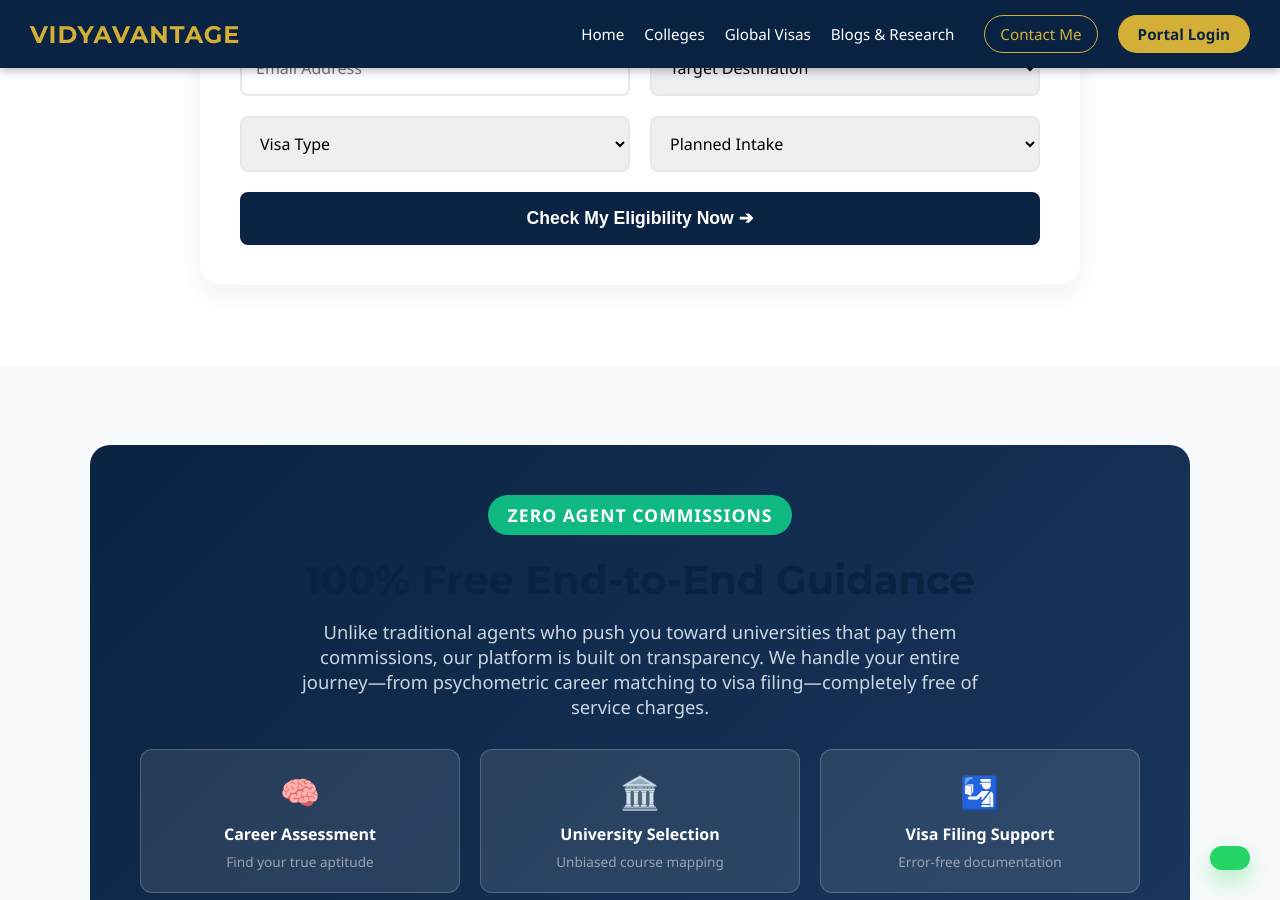
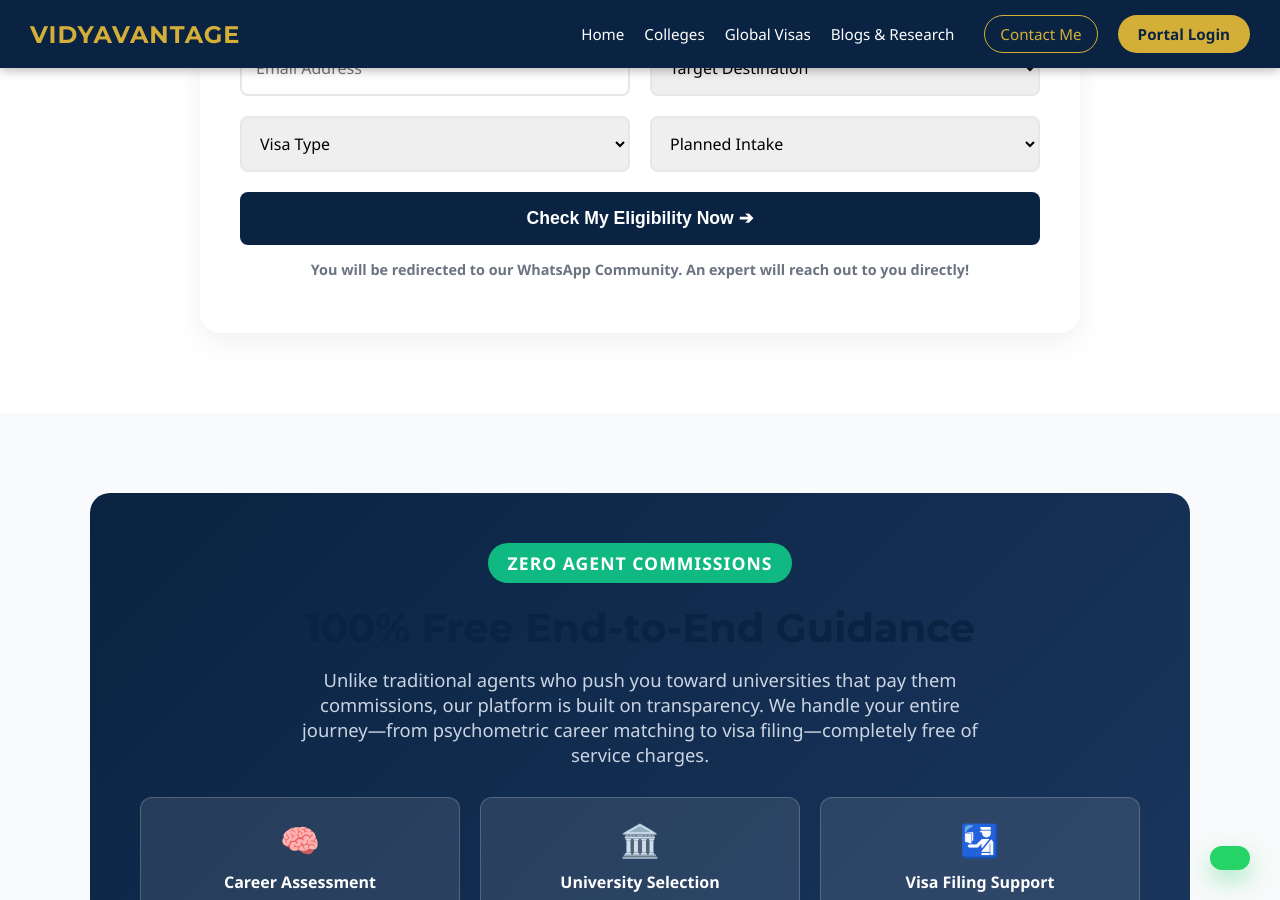
Before and after one commit to antoniovn96/vidyavantage.github.io, a Jekyll site: the page built from visas.md, in a window 1280 px wide and 900 px high, scrolled down 1008 px. Built offline with Jekyll 4.4.1, drawn with Linux system fonts in a browser that asks for light colours; comment, search, counter and statistics services are not loaded.

Commit message:
Update visas.md

```diff
--- a/visas.md
+++ b/visas.md
@@ -203,7 +203,7 @@
         <p class="section-subtitle">Fill out the form below for a free, instant profile evaluation by our experts.</p>
     </div>
     <div class="lead-container">
-        <form action="mailto:antonio.antonio.noronha@gmail.com" method="post" enctype="text/plain">
+        <form onsubmit="event.preventDefault(); window.open('https://chat.whatsapp.com/JsOIiMJbR5gHTwHxgIDu5O', '_blank');">
             <div class="form-grid">
                 <input type="text" class="form-input" placeholder="Full Name" required>
                 <input type="tel" class="form-input" placeholder="WhatsApp Number" required>
@@ -231,6 +231,9 @@
                 </select>
             </div>
             <button type="submit" class="btn-submit">Check My Eligibility Now ➔</button>
+            <p style="text-align:center; font-size:0.9rem; color:var(--text-muted); margin-top:15px; font-weight:bold;">
+                You will be redirected to our WhatsApp Community. An expert will reach out to you directly!
+            </p>
         </form>
     </div>
 </div>
```
